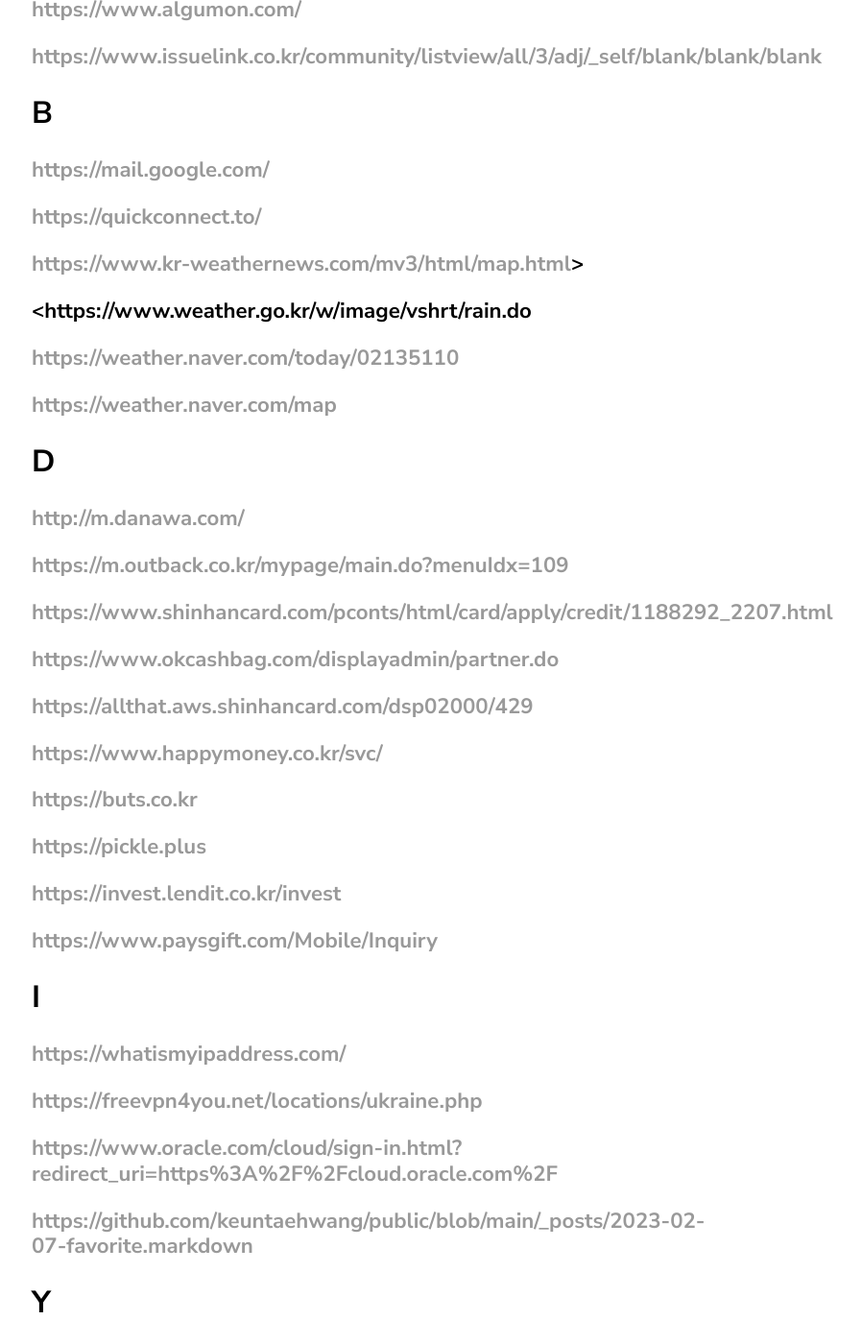
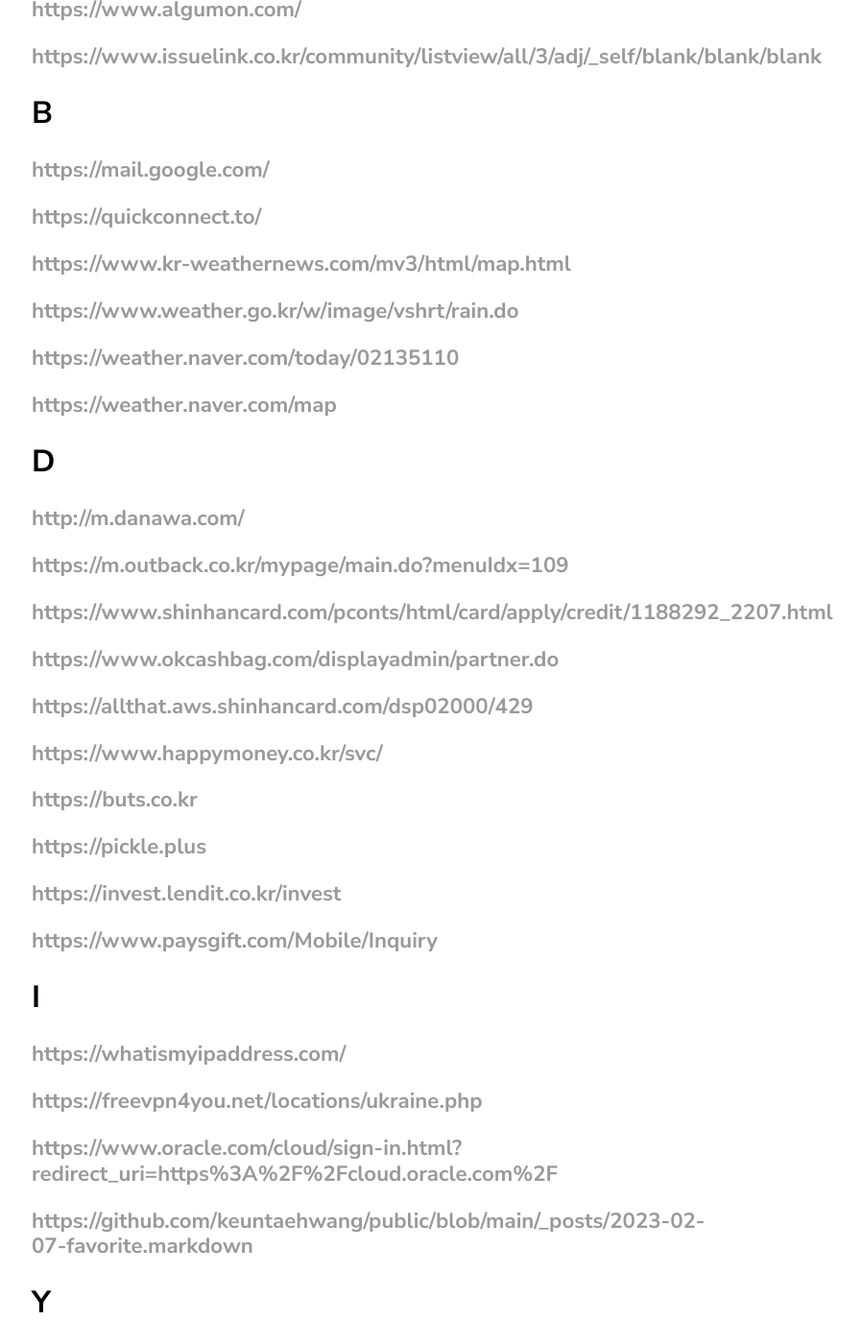
Before and after one commit to keuntaehwang/public, a Jekyll site: the page built from _posts/2023-02-07-favorite.markdown, in a window 1280 px wide and 1400 px high, scrolled down 823 px. Shown: the whole window at 96% size, without its empty margins (67-965 px from the left). Built offline with Jekyll 4.4.1, drawn with Linux system fonts in a browser that asks for light colours; some of the changed text lies outside the part shown.

Commit message:
Update 2023-02-07-favorite.markdown

```diff
--- a/_posts/2023-02-07-favorite.markdown
+++ b/_posts/2023-02-07-favorite.markdown
@@ -17,8 +17,8 @@ categories: NONE
 ## B
 ### <https://mail.google.com/>
 ### <https://quickconnect.to/>
-### <https://www.kr-weathernews.com/mv3/html/map.html>>
-### <https://www.weather.go.kr/w/image/vshrt/rain.do
+### <https://www.kr-weathernews.com/mv3/html/map.html>
+### <https://www.weather.go.kr/w/image/vshrt/rain.do>
 ### <https://weather.naver.com/today/02135110>
 ### <https://weather.naver.com/map>
 
@@ -41,12 +41,12 @@ categories: NONE
 ### <https://github.com/keuntaehwang/public/blob/main/_posts/2023-02-07-favorite.markdown>
 
 ## Y
-### <https://www.coupop.co.kr/>
 ### <https://coupon.infordeli.com/coupon>
 ### <https://www.offgamers.com/kr/en> [TMC](https://www.thecashback.kr/exchangerate.php) [TMH](https://www.themore.app/)
 ### <https://giftto.jp/>
 ### <https://post.malltail.com/> h~
 ### <https://m.vitatra.com/event/attend>
+### <https://www.coupop.co.kr/>
 ### <https://dt.kt.co.kr/fe/chat/pay.do?key=0deae4f4-9cdb-4692-b0fe-c42158dff46b>
 ### <https://www.give.go.kr/portal/donation/support/forInsertStep01.do?menuNo=200019>
 ### [MK](https://www.google.com/search?q=%EC%BB%AC%EB%A6%AC+%EC%8B%A0%EA%B7%9C%ED%9A%8C%EC%9B%90&newwindow=1&sca_esv=dcfe5edb8f188ebf&biw=1740&bih=1091&tbs=qdr%3Aw&sxsrf=ACQVn08Wqs_trnv8MPsFxv6i-8qPOjHfGQ%3A1708584955225&ei=--_WZa2nDY-Q2roP36Kk2Ak&udm=&ved=0ahUKEwjtkMz6rr6EAxUPiFYBHV8RCZsQ4dUDCBA&uact=5&oq=%EC%BB%AC%EB%A6%AC+%EC%8B%A0%EA%B7%9C%ED%9A%8C%EC%9B%90&gs_lp=Egxnd3Mtd2l6LXNlcnAiE-y7rOumrCDsi6Dqt5ztmozsm5BIpQtQAFjDCnAAeACQAQCYAQCgAQCqAQC4AQPIAQD4AQE&sclient=gws-wiz-serp)
```
